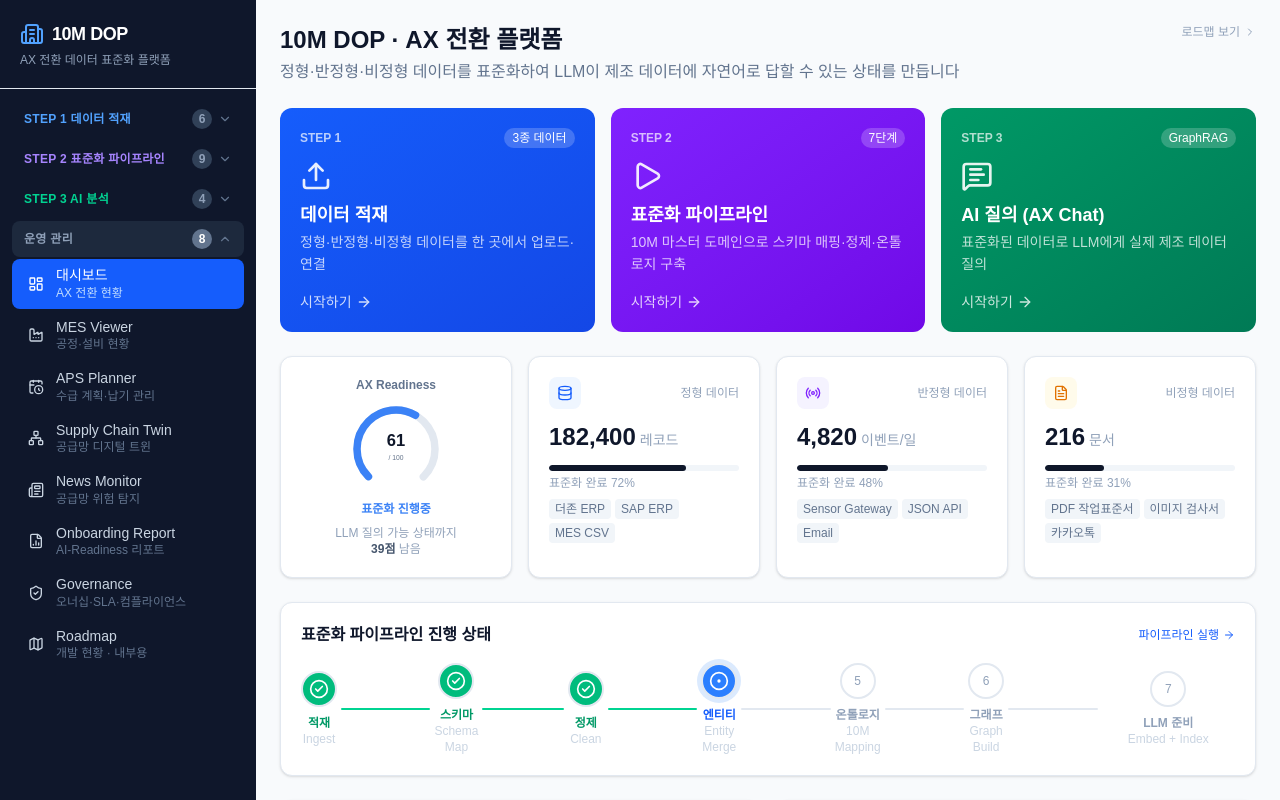
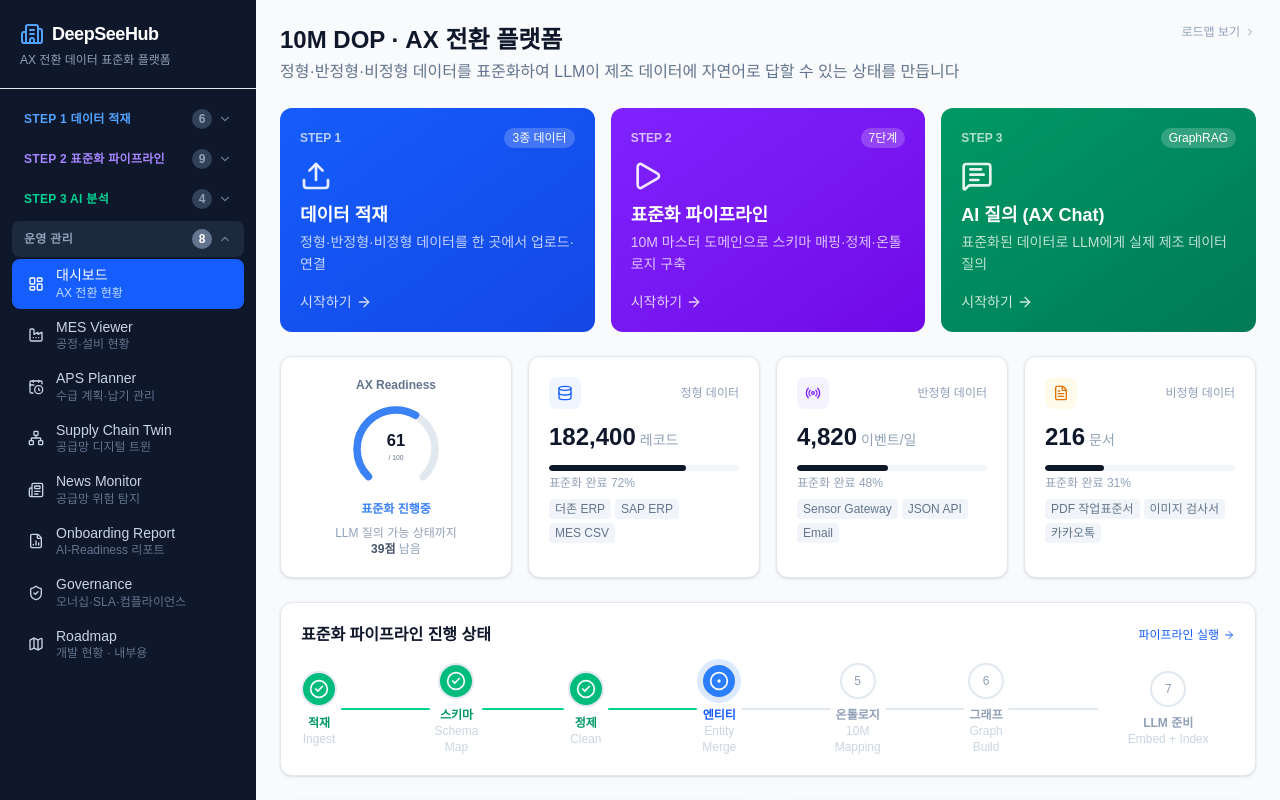
Before and after one commit to HATAEYONG/10m-dop, a Next.js app: page / in a window 1280 px wide. Shown: the top 800 px of the page. Built offline with nearby package versions, Linux system fonts and the light colour scheme.

Commit message:
feat: 브랜드명 변경 — 10M DOP → DeepSeeHub

```diff
--- a/src/components/layout/Sidebar.tsx
+++ b/src/components/layout/Sidebar.tsx
@@ -77,7 +77,7 @@ export default function Sidebar() {
       <div className="p-5 border-b border-slate-700">
         <div className="flex items-center gap-2 mb-1">
           <Building2 className="w-6 h-6 text-blue-400" />
-          <span className="font-bold text-lg tracking-tight">10M DOP</span>
+          <span className="font-bold text-lg tracking-tight">DeepSeeHub</span>
         </div>
         <p className="text-xs text-slate-400">AX 전환 데이터 표준화 플랫폼</p>
       </div>
```
